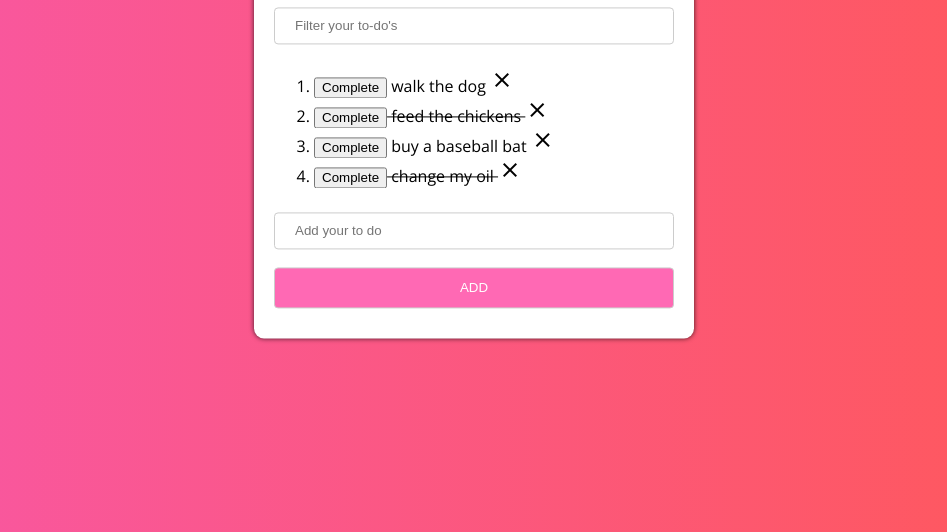
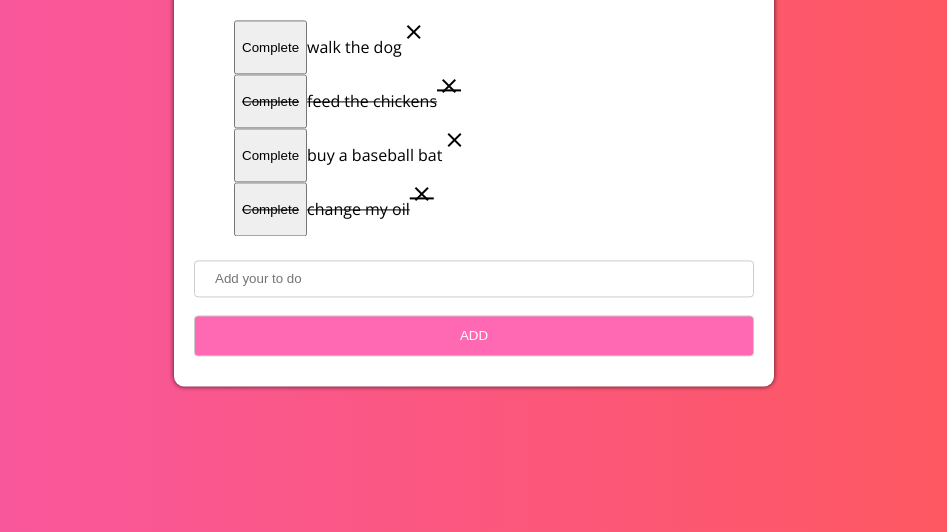
Before and after one commit to stevenkussmaul/angular-lab1-part1, a plain HTML site: page index.html in a window 1280 px wide. Shown: the part 284-816 px from the top of the page, without its empty margins (166-1113 px from the left). Drawn offline with nearby package versions, Linux system fonts and the light colour scheme.

Commit message:
work in progress

```diff
--- a/css/styles.css
+++ b/css/styles.css
@@ -18,7 +18,7 @@ body {
     top: 50%;
     transform: translate(-50%,-50%);
     /* height: 50vh; */
-    width: 50vh;
+    width: 70vh;
     display: flex;
     flex-direction: column;
     align-items: left;
@@ -77,9 +77,14 @@ input {
     /* box-sizing: border-box; */
     /* cursor: pointer; */
 }
-.ol-list {
+
+li {
     display: flex;
-    flex-direction: column;
+    flex-direction: row;
     /* justify-content: space-between; */
-    align-items: space-between;
+    /* align-items: space-between; */
 }
+
+i {
+    justify-content: flex-end;
+}
--- a/index.html
+++ b/index.html
@@ -25,7 +25,7 @@
                         ng-class="{ 'completed': item.completed === true
                                     }">
                     <button class="complete-button">Complete</button>
-                    {{ item.task }}
+                    <p>{{ item.task }}</p>
                     <i class="material-icons">close</i>
                     </li>
                 </ol>
```
